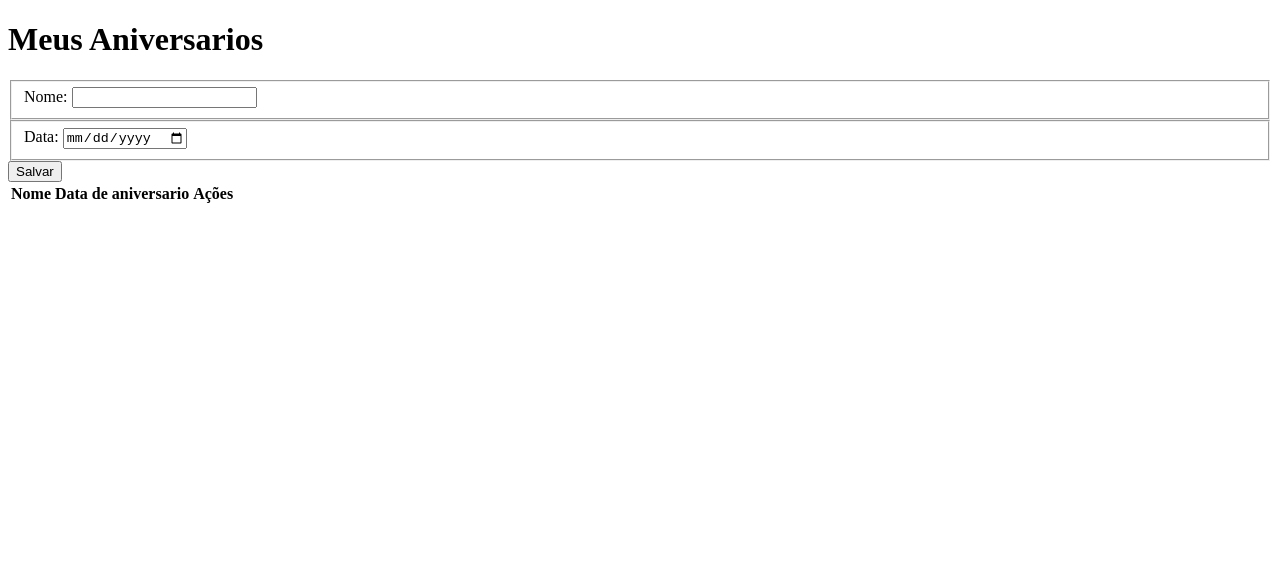
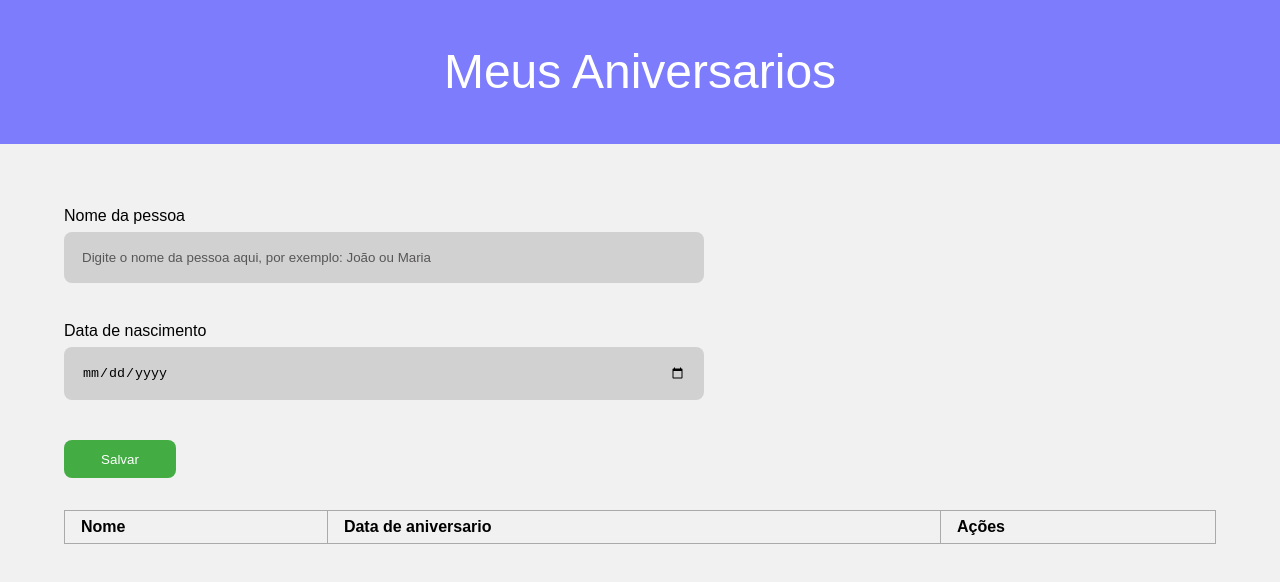
Before and after one commit to Luis-Emanuel/Meus_Aniversarios, a plain HTML site: page index.html in a window 1280 px wide. Drawn offline with Linux system fonts and the light colour scheme.

Commit message:
CSS base finalizado
Falta apenas alguns detalhes em elementos que não estão de acordo com layout como campo data em que não esta com o placeholder certo

```diff
--- a/index.html
+++ b/index.html
@@ -4,29 +4,31 @@
 <head>
   <meta charset="UTF-8">
   <meta name="viewport" content="width=device-width, initial-scale=1.0">
+  <link rel="stylesheet" href="reset.css">
+  <link rel="stylesheet" href="style.css">
   <title>Meus Aniversários</title>
 </head>
 
 <body>
-  <header>
-    <h1 class="cabecalho">Meus Aniversarios</h1>
+  <header class="cabecalho">
+    <h1>Meus Aniversarios</h1>
   </header>
-  <main>
-    <form data-formulario>
-      <fieldset>
-        <label for="nome">Nome:</label>
-        <input id="nome" name="nome" type="text" minlength="3" maxlength="120" pattern="^[A-Za-z ]+$" required
+  <main class="container">
+    <form class="formulario" data-formulario>
+      <fieldset class="campo">
+        <label for="nome">Nome da pessoa</label>
+        <input id="nome" name="nome" type="text" minlength="3" maxlength="120" pattern="^[A-Za-z ]+$" required placeholder="Digite o nome da pessoa aqui, por exemplo: João ou Maria"
           data-nome>
         <span class="mensagem_erro"></span>
       </fieldset>
-      <fieldset>
-        <label for="aniversario">Data:</label>
-        <input id="aniversario" name="aniversario" type="date" required data-data>
+      <fieldset class="campo">
+        <label for="aniversario">Data de nascimento</label>
+        <input id="aniversario" name="aniversario" type="date" required placeholder="Digite a data da pessoa aqui, por exemplo: 28/01/2002" data-data>
         <span class="mensagem_erro"></span>
       </fieldset>
-      <button data-btnsalvaaniversario type="submit">Salvar</button>
+      <button class="btnSalvar" data-btnsalvaaniversario type="submit">Salvar</button>
     </form>
-    <table data-tabelaaniversarios>
+    <table class="tabelaAniversario" data-tabelaaniversarios>
       <thead>
         <tr>
             <th>Nome</th>
--- a/js/exibir.js
+++ b/js/exibir.js
@@ -28,10 +28,12 @@ export function exibiLinhaTabela(nome, data) {
     const btnEditar = document.createElement('button');
     btnEditar.innerHTML = "Editar";
     btnEditar.addEventListener("click",() => editar(nome, data))
+    btnEditar.classList.add('btnEditar')
 
     const btnDeletar = document.createElement('button');
     btnDeletar.innerHTML = "Deletar";
     btnDeletar.onclick = () => deletar(nome);;
+    btnDeletar.classList.add('btnDeletar')
 
     linhaNome.innerHTML = nome;
     linhaData.innerHTML = formataData(data);
--- /dev/null
+++ b/reset.css
@@ -0,0 +1,43 @@
+html, body, div, span, applet, object, iframe,
+h1, h2, h3, h4, h5, h6, p, blockquote, pre,
+a, abbr, acronym, address, big, cite, code,
+del, dfn, em, img, ins, kbd, q, s, samp,
+small, strike, strong, sub, sup, tt, var,
+b, u, i, center,
+dl, dt, dd, ol, ul, li,
+fieldset, form, label, legend,
+table, caption, tbody, tfoot, thead, tr, th, td,
+article, aside, canvas, details, embed,
+figure, figcaption, footer, header, hgroup,
+menu, nav, output, ruby, section, summary,
+time, mark, audio, video {
+    margin: 0;
+    padding: 0;
+    border: 0;
+    font-size: 100%;
+    font: inherit;
+    vertical-align: baseline;
+}
+/* HTML5 display-role reset for older browsers */
+article, aside, details, figcaption, figure,
+footer, header, hgroup, menu, nav, section {
+    display: block;
+}
+body {
+    line-height: 1;
+}
+ol, ul {
+    list-style: none;
+}
+blockquote, q {
+    quotes: none;
+}
+blockquote:before, blockquote:after,
+q:before, q:after {
+    content: '';
+    content: none;
+}
+table {
+    border-collapse: collapse;
+    border-spacing: 0;
+}
--- /dev/null
+++ b/style.css
@@ -0,0 +1,90 @@
+body {
+    font-family: sans-serif;
+    background-color: #f1f1f1;
+}
+
+.cabecalho {
+    background-color: rgb(124, 124, 252);
+}
+
+.cabecalho h1 {
+    text-align: center;
+    padding: 3rem;
+    font-size: 3rem;
+    color: white;
+}
+
+.container {
+    padding: 4rem;
+}
+
+.formulario {
+    width: auto;
+    display: flex;
+    flex-direction: column;
+    row-gap: 2rem;
+    margin-bottom: 2rem;
+}
+
+.campo {
+    width: 40rem;
+    display: flex;
+    flex-direction: column;
+    gap: 0.5rem;
+}
+
+.campo input {
+    border: none;
+    padding: 18px;
+    border-radius: 8px;
+    background-color: rgb(209, 209, 209);
+    color: #000;
+    outline: none;
+}
+
+.campo input::placeholder {
+    color: #585656;
+}
+
+.mensagem_erro {
+    color: red;
+}
+
+.btnSalvar {
+    width: 7rem;
+    padding: 0.7rem;
+    color: white;
+    border-radius: 8px;
+    font-family: sans-serif;
+    font-weight: 100;
+    border: none;
+    background-color: rgb(67, 173, 67);
+}
+
+.tabelaAniversario {
+    width: 100%;
+}
+
+.tabelaAniversario th {
+    font-weight: bold;
+}
+
+.tabelaAniversario th,
+td {
+    border: 1px solid rgb(170, 170, 170);
+    text-align: left;
+    padding: 0.5rem 1rem;
+}
+
+.btnEditar,
+.btnDeletar {
+    border: none;
+}
+
+.btnEditar {
+    color: rgb(129, 141, 111);
+}
+
+.btnDeletar {
+    color: red;
+}
```
